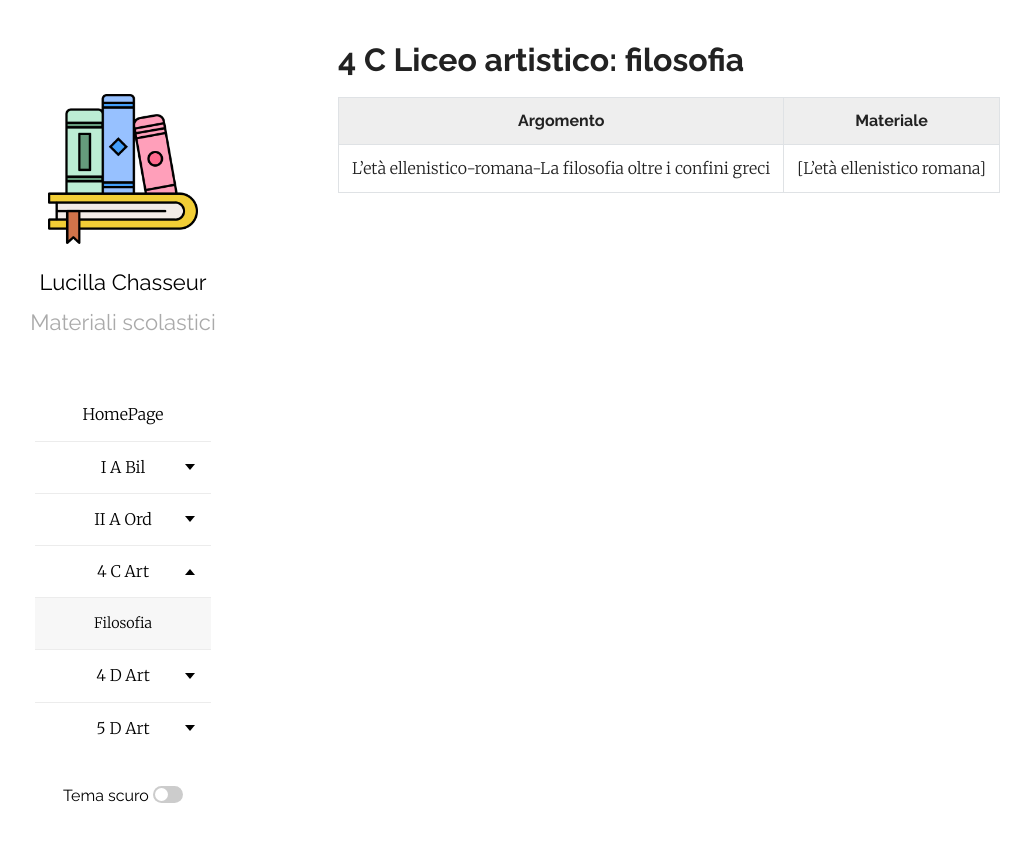
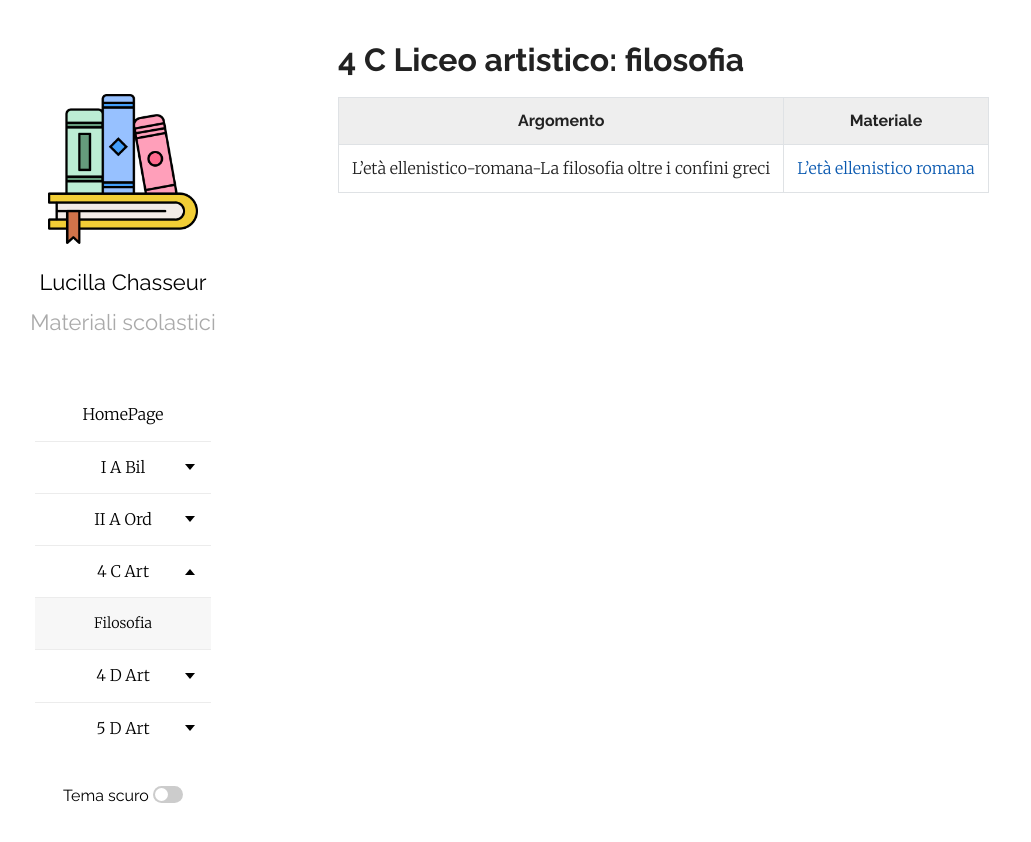
Before and after one commit to efemeridi/efemeridi.github.io, a Jekyll site: the page built from 4c_art_filosofia.md, in a window 1280 px wide. Shown: the top 842 px of the page, without its empty margins (62-1093 px from the left). Built offline with Jekyll 4.4.1, drawn with Linux system fonts in a browser that asks for light colours; our own code applies the rules of GitHub Pages for plain Markdown files; part of the change alters nothing that is shown.

```diff
--- a/4c_art_filosofia.md
+++ b/4c_art_filosofia.md
@@ -5,4 +5,4 @@ layout: page
 
 | Argomento | Materiale   |
 |-----------|-------------|
-|L'età ellenistico-romana-La filosofia oltre i confini greci|[L'età ellenistico romana]
+|L'età ellenistico-romana-La filosofia oltre i confini greci|[L'età ellenistico romana](/materiali/4_C_art/filosofia/01_ellenismo_epicu_stoici_4C.pdf/)
```
